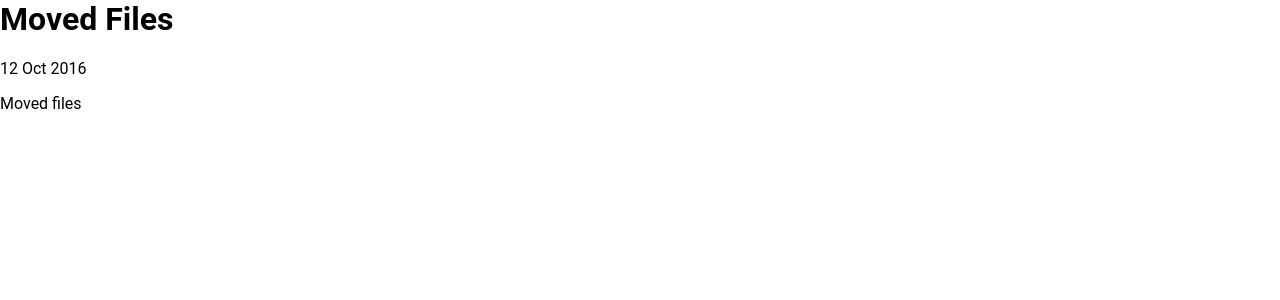
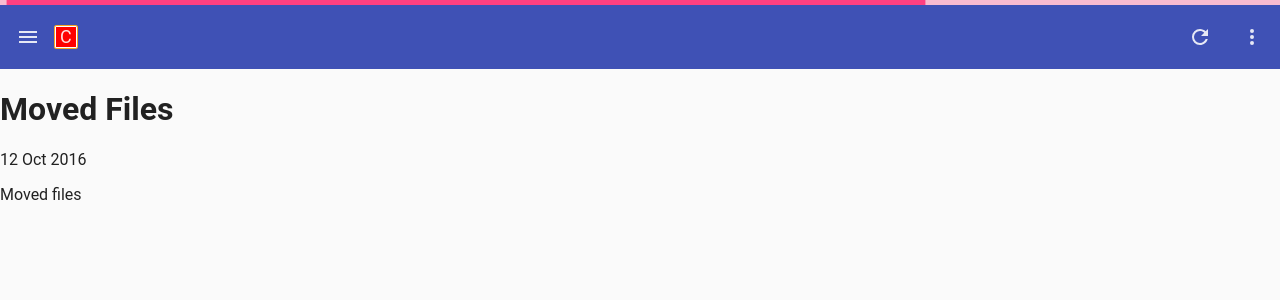
Before and after one commit to EdricChan03/edricchan03.github.io, a Jekyll site: the page built from _posts/2016-10-12-Moved-files.html, in a window 1280 px wide. Shown: the top 300 px of the page. Built offline with Jekyll 4.4.1, drawn with Linux system fonts in a browser that asks for light colours.

Commit message:
Forgot to add PostsApp :unamused:

```diff
--- a/_layouts/post.html
+++ b/_layouts/post.html
@@ -1,3 +1,5 @@
+<html ng-app="PostsApp">
+
 <head>
     <!--Webmaster-->
     <meta name="google-site-verification" content="vUIz5bcO8VS4oqWX-A9VBtLKrqwl5ZrnbuUw4serhEU" />
@@ -22,6 +24,8 @@
     <!--Favicon-->
     <link rel="shortcut icon" href="/favicon.ico">
 </head>
+
+<body>
     <site-toolbar></site-toolbar>
     <h1>{{ page.title }}</h1>
     <p class="meta">{{ page.date | date_to_string }}</p>
@@ -30,6 +34,7 @@
         {{ content }}
     </div>
     <site-sidenav></site-sidenav>
+</body>
 <!--Google Analytics-->
 <script>
   (function(i,s,o,g,r,a,m){i['GoogleAnalyticsObject']=r;i[r]=i[r]||function(){
@@ -51,3 +56,5 @@ if ('serviceWorker' in navigator) {
 }
 
 </script>
+
+</html>
```
